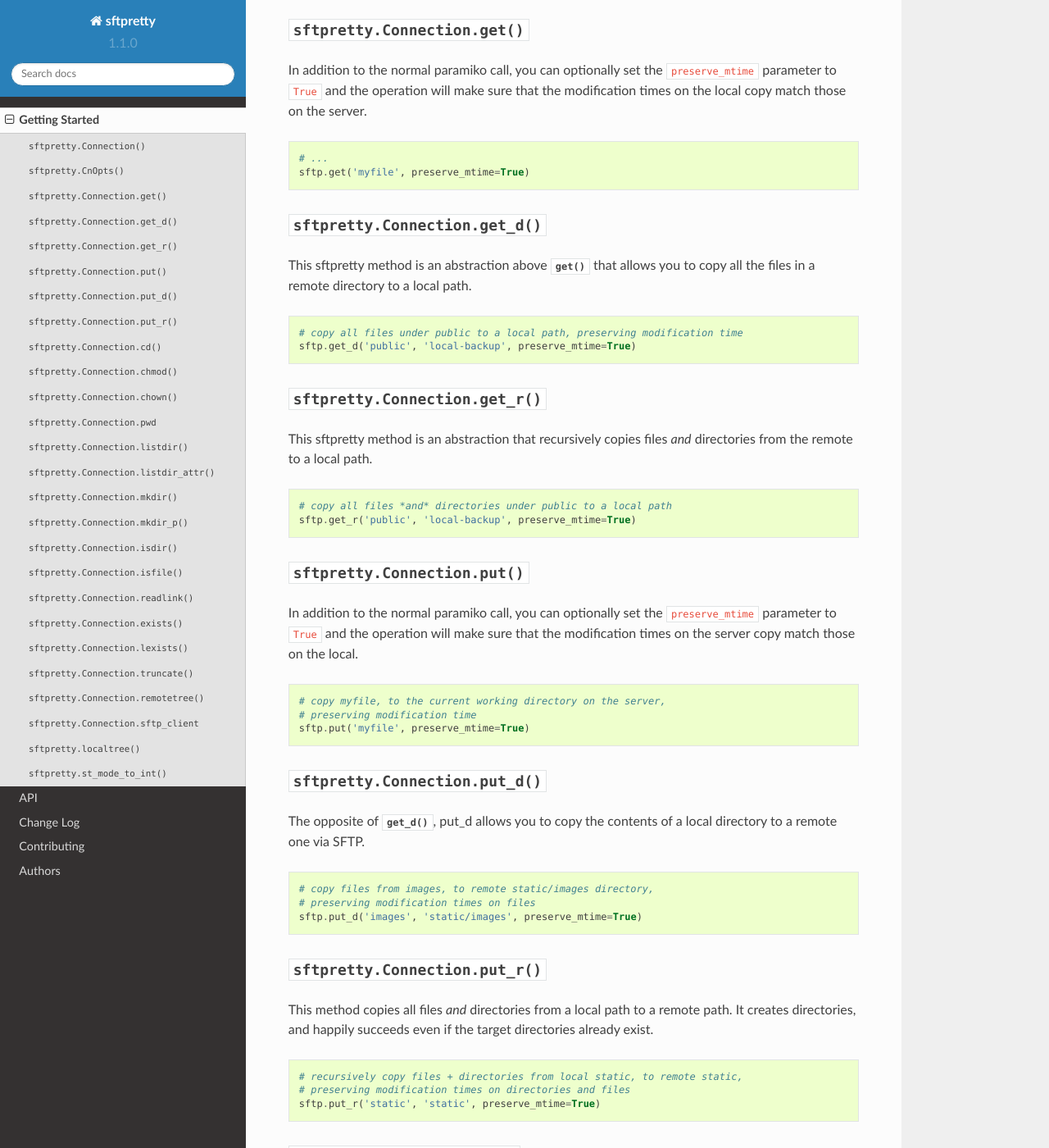
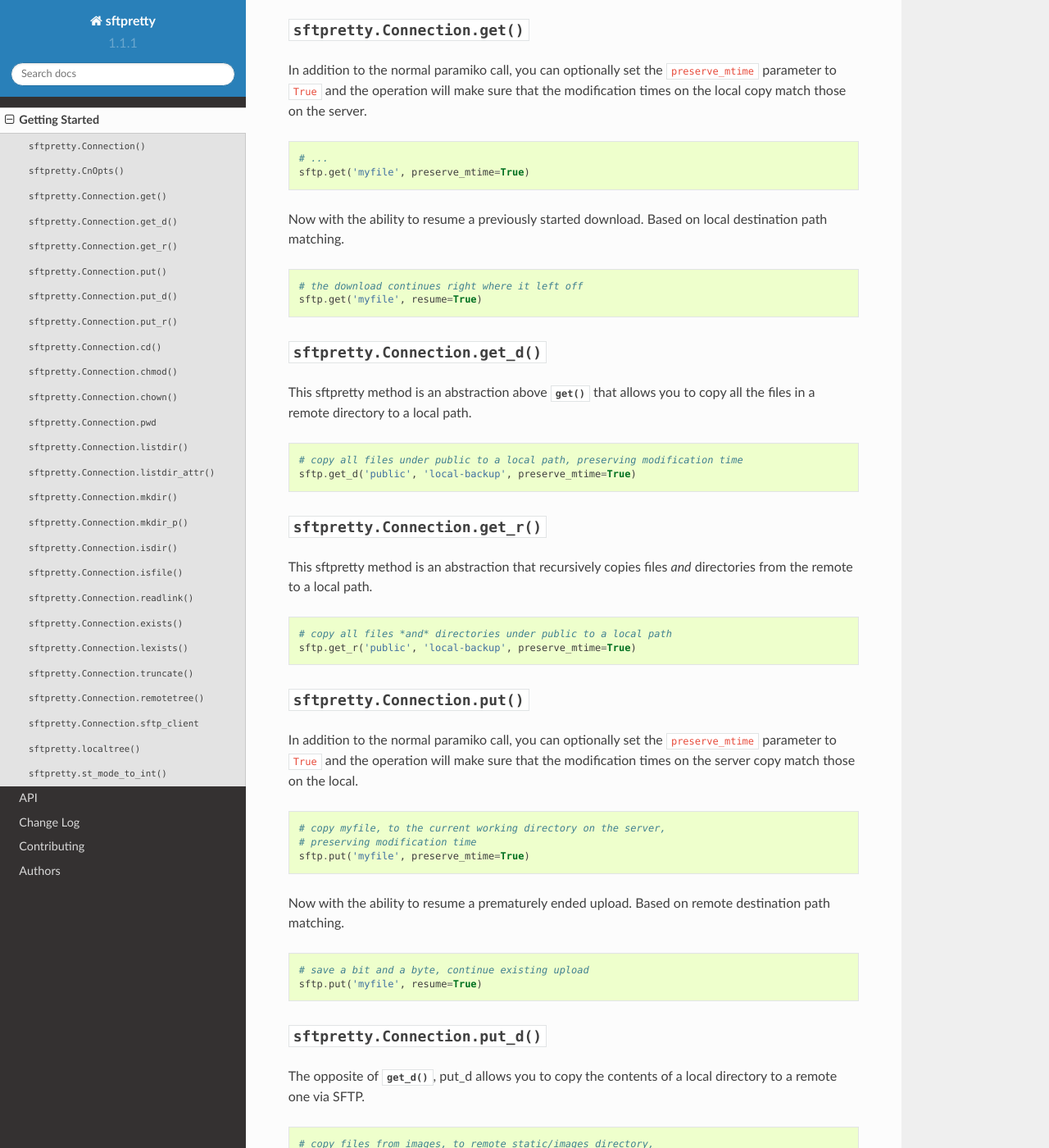
Before and after one commit to byteskeptical/sftpretty, a Sphinx documentation site: the page built from docs/cookbook.rst, in a window 1280 px wide and 1400 px high, scrolled down 3695 px. Shown: the whole window at 82% size. Built offline with Sphinx 7.4.7 and the Read the Docs theme 2.0.0, drawn with Linux system fonts in a browser that asks for light colours.

Commit message:
adding documentation for new feature, fix for put resume feature, fix for get_resume test, version bump

```diff
--- a/README.rst
+++ b/README.rst
@@ -18,6 +18,7 @@
 * Support for ED25519 & ECDSA keys
 * Support for private key passwords
 * Thread-safe connection manager
+* Transfer Resumption
 
 
 Example
--- a/docs/conf.py
+++ b/docs/conf.py
@@ -54,9 +54,9 @@
 # built documents.
 #
 # The short X.Y version.
-version = '1.1.0'
+version = '1.1.1'
 # The full version, including alpha/beta/rc tags.
-release = '1.1.0'
+release = '1.1.1'
 
 # The language for content autogenerated by Sphinx. Refer to documentation
 # for a list of supported languages.
--- a/docs/cookbook.rst
+++ b/docs/cookbook.rst
@@ -193,6 +193,7 @@
         # ... do sftp operations
         #
 
+
 :meth:`sftpretty.Connection.get`
 --------------------------------
 In addition to the normal paramiko call, you can optionally set the
@@ -203,6 +204,14 @@
 
     # ...
     sftp.get('myfile', preserve_mtime=True)
+
+Now with the ability to resume a previously started download. Based on local
+destination path matching.
+
+.. code-block:: python
+
+    # the download continues right where it left off
+    sftp.get('myfile', resume=True)
 
 
 :meth:`sftpretty.Connection.get_d`
@@ -238,6 +247,14 @@
     # copy myfile, to the current working directory on the server,
     # preserving modification time
     sftp.put('myfile', preserve_mtime=True)
+
+Now with the ability to resume a prematurely ended upload. Based on remote
+destination path matching.
+
+.. code-block:: python
+
+    # save a bit and a byte, continue existing upload
+    sftp.put('myfile', resume=True)
 
 
 :meth:`sftpretty.Connection.put_d`
--- a/docs/index.rst
+++ b/docs/index.rst
@@ -18,6 +18,7 @@
 * Support for ED25519 & ECDSA keys
 * Support for private key passwords
 * Thread-safe connection manager
+* Transfer Resumption
 
 
 Example
--- a/setup.py
+++ b/setup.py
@@ -31,7 +31,7 @@
     packages=['sftpretty', ],
     platforms=['any'],
     url='https://github.com/byteskeptical/sftpretty',
-    version='1.1.0',
+    version='1.1.1',
     classifiers=[
         'Development Status :: 5 - Production/Stable',
         'License :: OSI Approved :: BSD License',
--- a/sftpretty/__init__.py
+++ b/sftpretty/__init__.py
@@ -730,8 +730,9 @@
             with self._sftp_channel() as channel:
                 remotepath = drivedrop(remotepath)
                 if resume:
-                    if channel.isfile(remotepath):
-                        remotesize = channel.stat(remotepath).st_size
+                    remote = channel.stat(remotepath)
+                    if S_ISREG(remote.st_mode):
+                        remotesize = remote.st_size
                         log.info((f'Resuming existing upload of {remotepath} '
                                   f'@ {remotesize} bytes'))
                     else:
```
Also changed, not shown: docs/changes.rst (+8 -2 lines), 1 other file.
